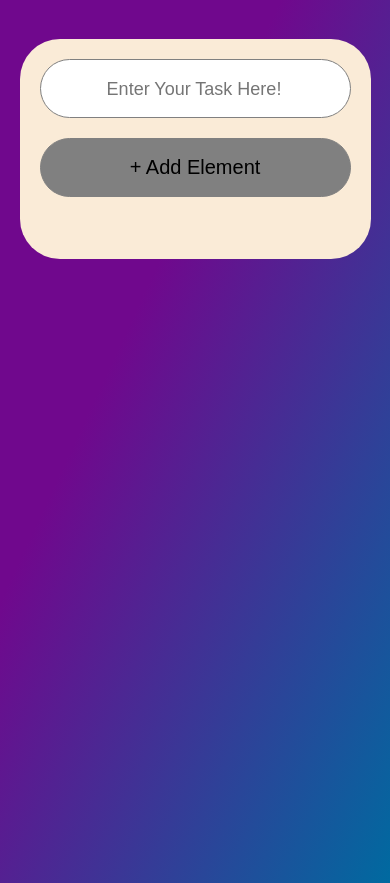
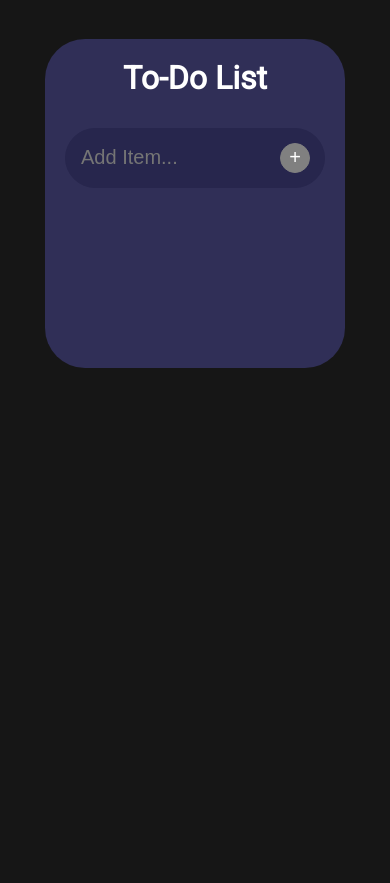
Before and after one commit to WolfDenCode/To-Do-List, a plain HTML site: page index.html in a window 390 px wide. Drawn offline with Linux system fonts and the light colour scheme.

Commit message:
ReDesign

```diff
--- a/index.html
+++ b/index.html
@@ -8,15 +8,13 @@
   </head>
   <body>
     <div class="container">
+      <h1>To-Do List</h1>
       <div class="list-input">
         <input
           type="text"
           oninput="toggleSubmit()"
-          placeholder="Enter Your Task Here!"
-        />
-        <button id="submit" disabled="true" onclick="addItem()">
-          + Add Element
-        </button>
+          placeholder="Add Item..."
+        /><button id="submit" disabled="true" onclick="addItem()">+</button>
       </div>
       <div class="list-items">
         <ul class="element-list">
--- a/style.css
+++ b/style.css
@@ -2,6 +2,13 @@
 
 * {
   box-sizing: border-box;
+  -ms-overflow-style: none; /* Internet Explorer 10+ */
+  scrollbar-width: none; /* Firefox */
+}
+::-webkit-scrollbar {
+  /*For Safari*/
+  width: 0;
+  background: transparent;
 }
 
 body {
@@ -11,30 +18,35 @@ body {
   height: 100vh;
   width: 100vw;
   overflow-x: hidden;
-
-  background: rgb(112, 8, 141);
-  background: linear-gradient(
-    115deg,
-    rgba(112, 8, 141, 1) 35%,
-    rgba(0, 106, 160, 1) 100%
-  );
+  background-color: #161616;
 }
 
 .container {
   margin: auto;
   margin-top: 10%;
-  background-color: antiquewhite;
+  background-color: #302f57;
   padding: 40px;
-  width: 40vw;
+  width: 400px;
   border-radius: 40px;
   display: flex;
   flex-direction: column;
   gap: 10px;
 }
 
+h1 {
+  color: white;
+  text-align: center;
+  margin-top: 0;
+}
+.list-items {
+  min-height: 150px;
+  max-height: 300px;
+  overflow-y: scroll;
+}
 .list-input {
   display: flex;
   flex-direction: row-reverse;
+  align-items: center;
   width: 100%;
   position: relative;
 }
@@ -44,25 +56,25 @@ body {
   height: 7vh;
   border-radius: 40px;
   border: 1px gray solid;
-  padding-left: 5vh;
+  padding-left: 15px;
   font-size: 20px;
   outline: none;
-}
-
-.list-input::placeholder {
-  text-align: center;
+  background-color: #27264d;
+  border-color: #27264d;
+  color: white;
 }
 
 .list-input button {
   position: absolute;
-  background-color: rgb(255, 190, 70);
-  height: 7vh;
+  background-color: #3372ab;
   border-radius: 40px;
-  border: 1px solid gray;
-  width: 50%;
+  border: 1px solid #3372ab;
+  width: 30px;
+  height: 30px;
   font-size: 20px;
+  margin-right: 15px;
   font-weight: lighter;
-  color: black;
+  color: white;
 }
 
 .list-input button:hover {
@@ -95,19 +107,24 @@ body {
   justify-content: start;
   align-items: center;
   gap: 10px;
-  height: 100%;
+  height: 50px;
+  padding: 10px;
   width: 100%;
+  background-color: #414166;
+  color: white;
+  border-radius: 10px;
+  box-shadow: 0 2px 2px #292929;
 }
 
 .checker,
 .delete {
-  width: 5vh;
-  height: 5vh;
+  height: 35px;
+  width: 35px;
   padding: 0;
 }
 
 .checker {
-  border: 1px gray solid;
+  border: 1px white solid;
   border-radius: 50%;
 }
 
@@ -123,61 +140,28 @@ body {
   font-weight: bold;
   color: white;
   background-color: rgb(255, 91, 91);
-  border: 1px solid gray;
+  border: 1px solid rgb(255, 91, 91);
   border-radius: 100%;
+  text-align: center;
 }
 
 .element-list li.active {
   text-decoration: line-through;
 }
-@media screen and (max-width: 800px) {
+
+@media (max-width: 450px) {
   .container {
-    width: 90vw;
+    width: 300px;
     padding: 20px;
   }
-
-  .list-input button {
-    position: relative;
-    width: 100%;
-  }
-  .list-input {
-    flex-direction: column;
-    gap: 20px;
-  }
-  .list-input input::placeholder {
-    font-size: 18px;
-  }
-  .list-input input {
-    padding-left: 0;
-    text-align: center;
-  }
-  .delete,
-  .checker {
-    height: 6vh;
-    width: 6vh;
-  }
-  .element-list li {
-    width: 65%;
-  }
-  .element-list div {
-    align-items: center;
-    justify-content: center;
+  .checker,
+  .delete {
+    height: 30px;
+    width: 30px;
+    padding: 0;
   }
 }
 
-@media screen and (min-width: 801px) and (max-width: 1439px) {
-  .list-input button {
-    position: relative;
-    width: 100%;
-  }
-  .list-input {
-    flex-direction: column;
-    gap: 20px;
-  }
-  .list-input input::placeholder {
-    font-size: 18px;
-  }
-}
 .fade-in {
   animation: fadeIn 0.5s ease forwards;
   opacity: 0;
```
